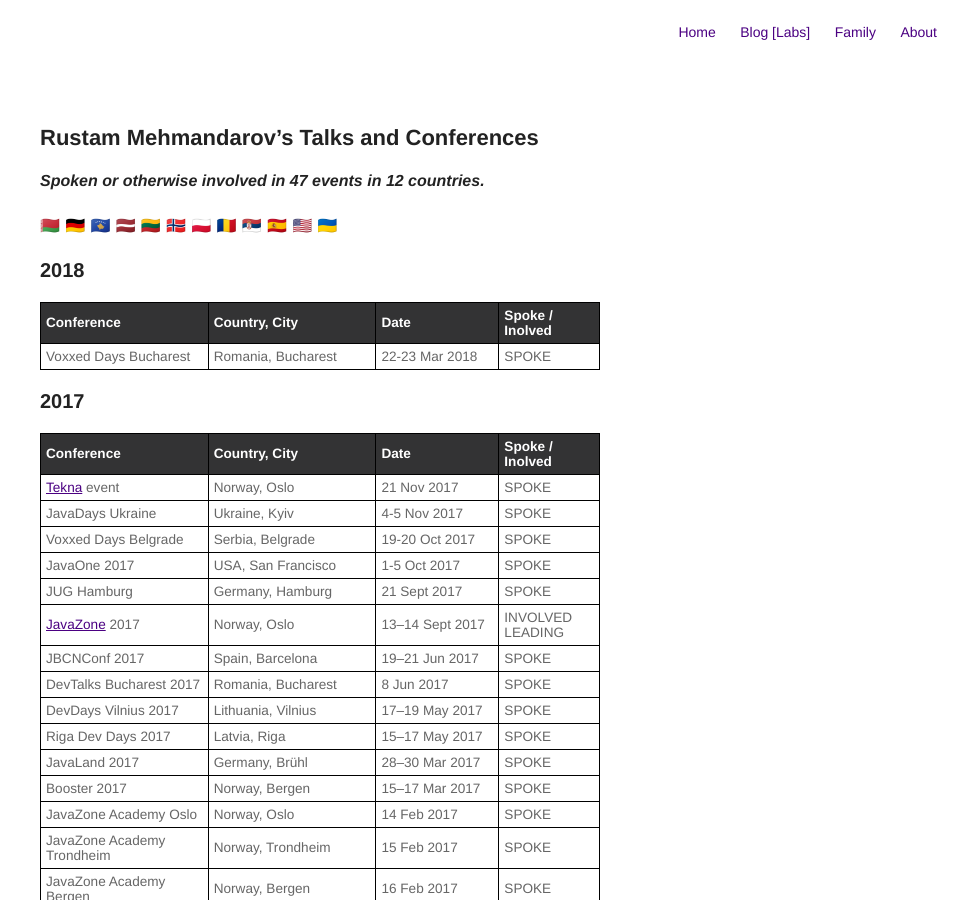
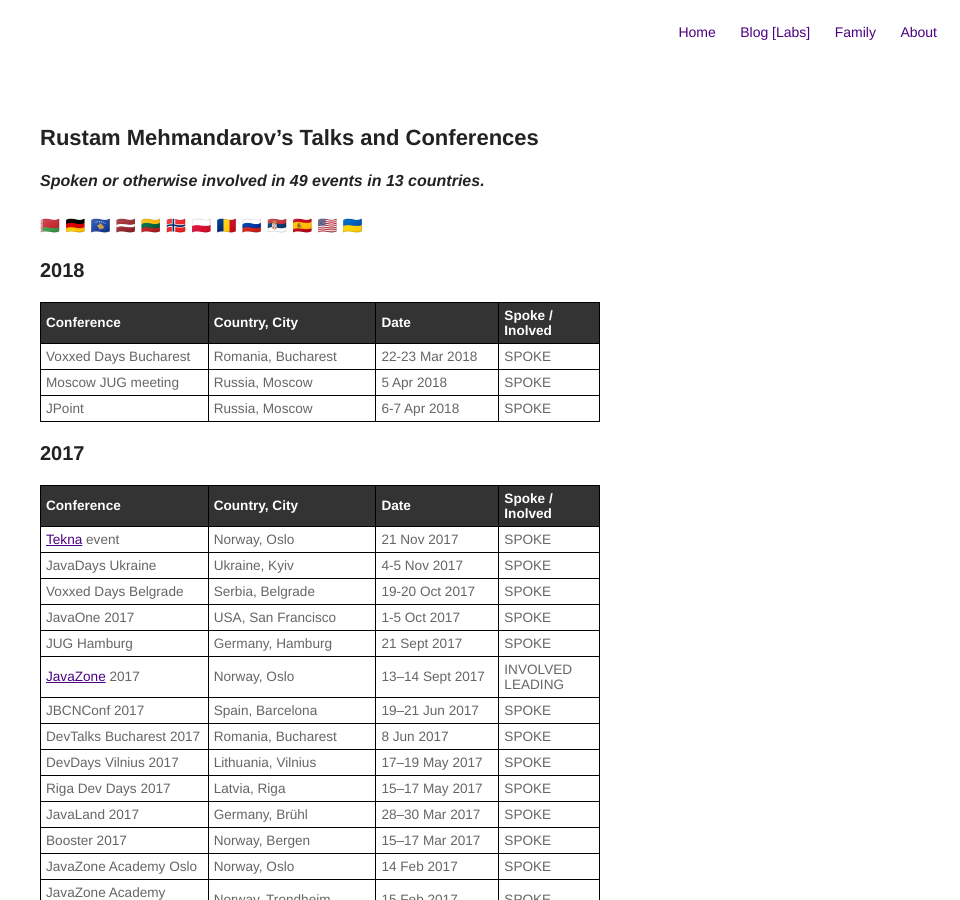
Before and after one commit to mehmandarov/mehmandarov.github.io, a Jekyll site: the page built from talks.md, in a window 1280 px wide and 900 px high. Shown: the whole window, without its empty margins (320-1280 px from the left). Built offline with Jekyll 4.4.1, drawn with Linux system fonts in a browser that asks for light colours.

Commit message:
Updated talks list

```diff
--- a/talks.md
+++ b/talks.md
@@ -5,8 +5,8 @@
 
 ## Rustam Mehmandarov's Talks and Conferences
 
-#### _Spoken or otherwise involved in 47 events in 12 countries._
-🇧🇾   🇩🇪   🇽🇰   🇱🇻   🇱🇹   🇳🇴   🇵🇱   🇷🇴   🇷🇸   🇪🇸   🇺🇸   🇺🇦
+#### _Spoken or otherwise involved in 49 events in 13 countries._
+🇧🇾   🇩🇪   🇽🇰   🇱🇻   🇱🇹   🇳🇴   🇵🇱   🇷🇴   🇷🇺   🇷🇸   🇪🇸   🇺🇸   🇺🇦
 
 ### 2018
 
@@ -14,6 +14,10 @@
 |Conference                     |Country, City      |Date            |Spoke / Inolved    |
 |:------------------------------+:------------------+:---------------+:------------------|
 |Voxxed Days Bucharest          |Romania, Bucharest |22-23 Mar 2018  |SPOKE              |
+|-------------------------------+-------------------+----------------+-------------------|
+|Moscow JUG meeting             |Russia, Moscow     |5 Apr 2018      |SPOKE              |
+|-------------------------------+-------------------+----------------+-------------------|
+|JPoint                         |Russia, Moscow     |6-7 Apr 2018    |SPOKE              |
 |-------------------------------+-------------------+----------------+-------------------|
 {:.talkstablestyle}
 
```
